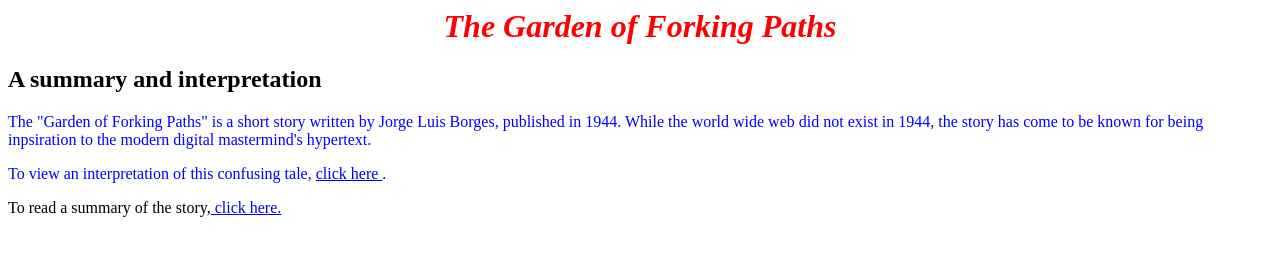
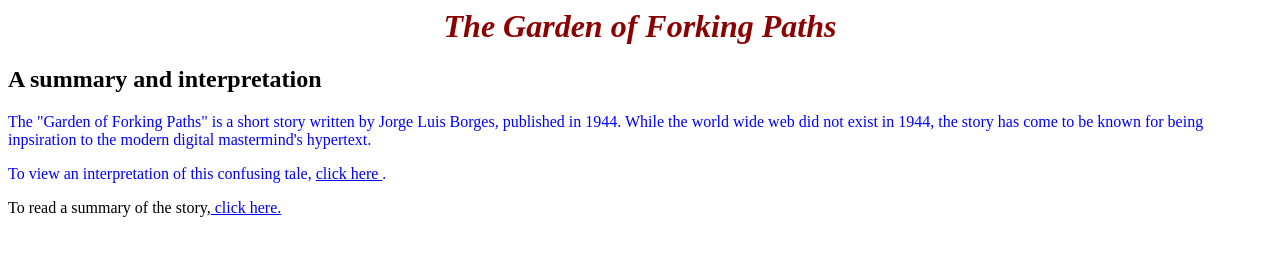
Before and after one commit to lindseyflowers/codingcheckin1, a plain HTML site: page codingcheckin2/index.html in a window 1280 px wide. Drawn offline with Linux system fonts and the light colour scheme.

Commit message:
changed header title

```diff
--- a/codingcheckin2/styles.css
+++ b/codingcheckin2/styles.css
@@ -1,2 +1,2 @@
-h1 {text-align:center;color:red;}
+h1 {text-align:center;color:darkred;}
 p {text-align:left;color:blue;}
```
